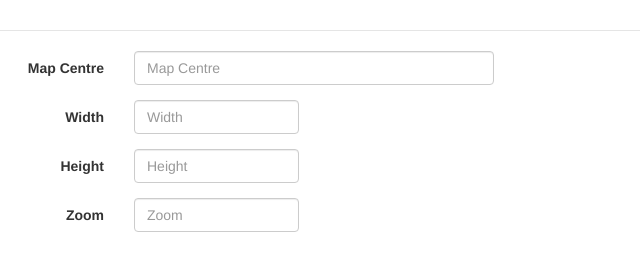
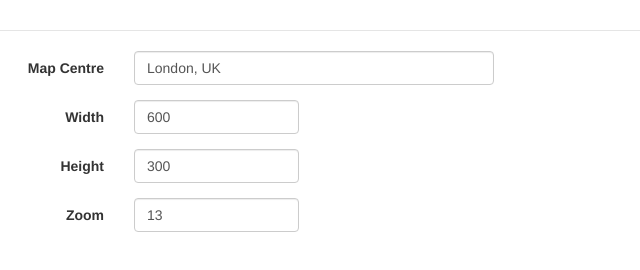
Before and after one commit to dpkjhn/gmaps-sfmc-content-block, a website: page index.html in a window 1280 px wide. Shown: the full height of the page, 326-966 px from the left. Drawn offline with nearby package versions, Linux system fonts and the light colour scheme.

Commit message:
Defualt values

```diff
--- a/index.html
+++ b/index.html
@@ -23,7 +23,7 @@
                 <div class="form-group">
                     <label class="col-md-4 control-label" for="mapCentre">Map Centre</label>
                     <div class="col-md-4">
-                        <input id="mapCentre" name="mapCentre" type="text" placeholder="Map Centre" class="form-control input-md" required="">
+                        <input id="mapCentre" name="mapCentre" type="text" placeholder="Map Centre" class="form-control input-md" required="" value="London, UK">
 
                     </div>
                 </div>
@@ -32,7 +32,7 @@
                 <div class="form-group">
                     <label class="col-md-4 control-label" for="mapWidth">Width</label>
                     <div class="col-md-2">
-                        <input id="mapWidth" name="mapWidth" type="text" placeholder="Width" class="form-control input-md" required="">
+                        <input id="mapWidth" name="mapWidth" type="text" placeholder="Width" class="form-control input-md" required="" value="600">
 
                     </div>
                 </div>
@@ -41,7 +41,7 @@
                 <div class="form-group">
                     <label class="col-md-4 control-label" for="mapHeight">Height</label>
                     <div class="col-md-2">
-                        <input id="mapHeight" name="mapHeight" type="text" placeholder="Height" class="form-control input-md" required="">
+                        <input id="mapHeight" name="mapHeight" type="text" placeholder="Height" class="form-control input-md" required="" value="300">
 
                     </div>
                 </div>
@@ -50,7 +50,7 @@
                 <div class="form-group">
                     <label class="col-md-4 control-label" for="mapZoom">Zoom</label>
                     <div class="col-md-2">
-                        <input id="mapZoom" name="mapZoom" type="text" placeholder="Zoom" class="form-control input-md" required="">
+                        <input id="mapZoom" name="mapZoom" type="text" placeholder="Zoom" class="form-control input-md" required="" value="13">
 
                     </div>
                 </div>
```
